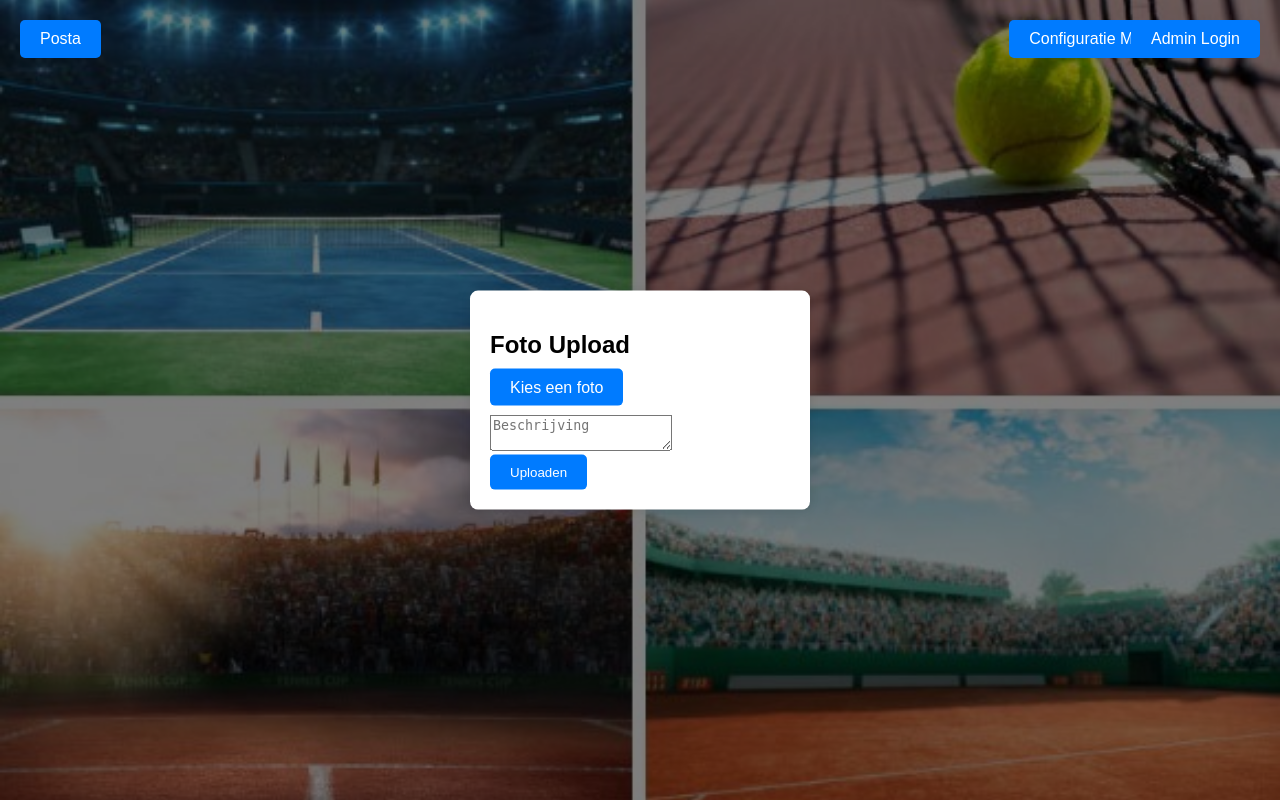
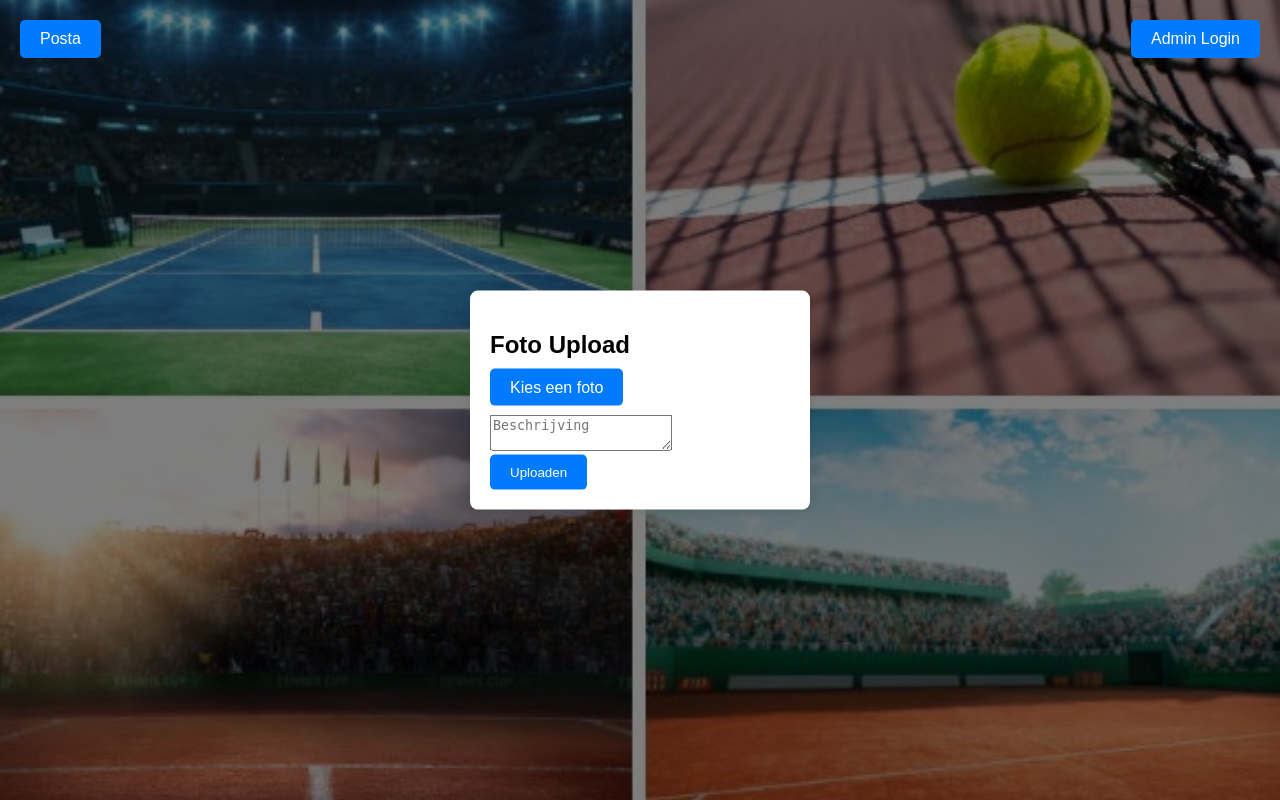
Before and after one commit to ZanderCeunen/Posta, a Flask app: page / in a window 1280 px wide. Run offline with Flask 3, Linux system fonts and the light colour scheme.

Commit message:
Deleted Config button used for testing

```diff
--- a/Main.py
+++ b/Main.py
@@ -136,7 +136,7 @@ def upload():
 
 
 @app.route('/config', methods=['GET', 'POST'])
-# @login_required
+@login_required
 def config():
     error = None
     if request.method == "POST":
--- a/templates/index.html
+++ b/templates/index.html
@@ -9,7 +9,6 @@
 </head>
 <body>
     <a href="/" class="posta-button">Posta</a>
-    <a href="/config" class="config-button">Configuratie Menu</a>
     <a href="/admin" class="admin-button">Admin Login</a>
     <div class="overlay"></div>
     <div id="upload-form">
```
